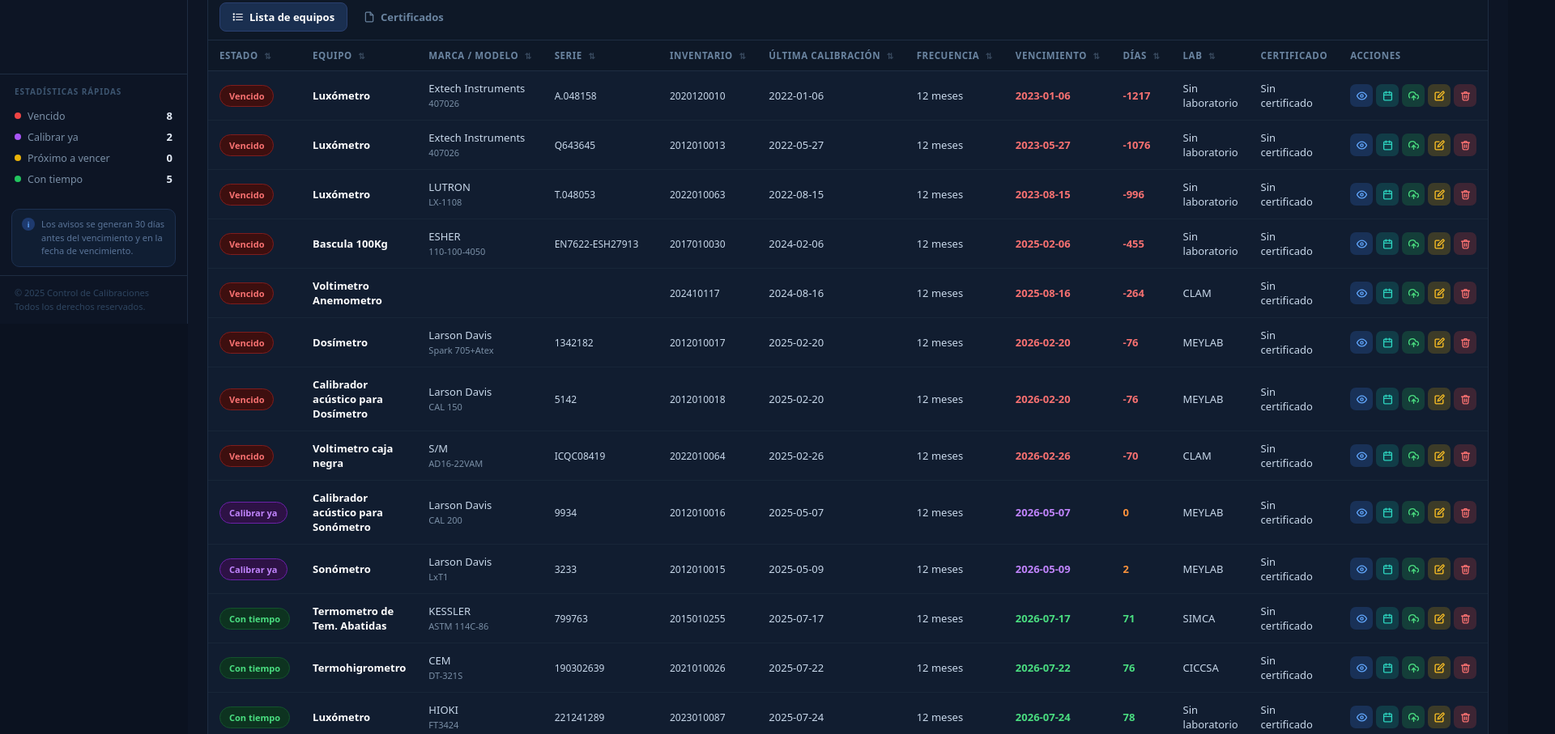
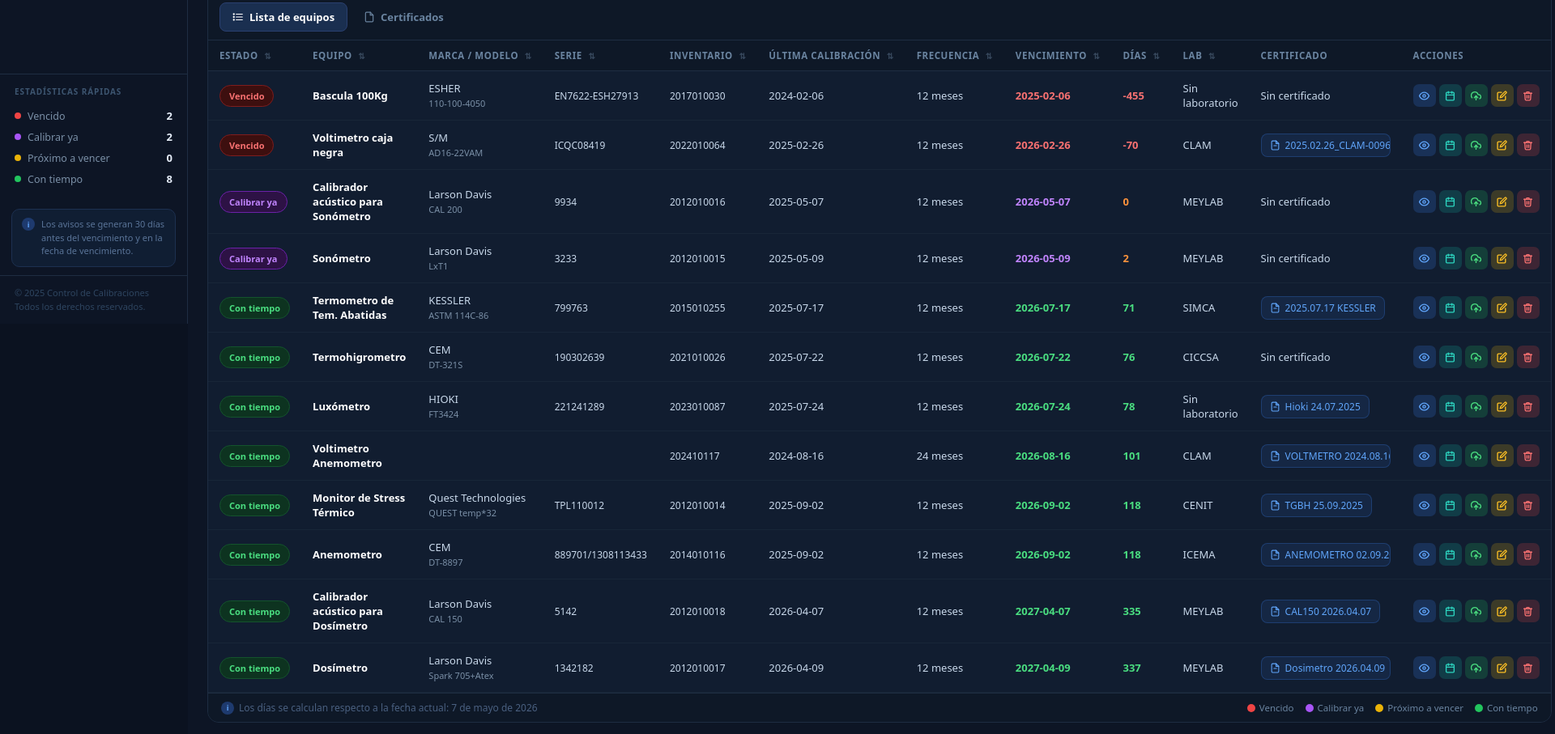
Before and after one commit to JuanCarlosAlcantaraBenitez/Control-Calibraci-n-AL, a plain HTML site: page index.html in a window 1280 px wide. Shown: the part 400-1307 px from the top of the page at 81% size, 1920 px wide, since content can reach past the window. Drawn offline with Linux system fonts and the light colour scheme.

Commit message:
Update index.html

```diff
--- a/index.html
+++ b/index.html
@@ -438,23 +438,25 @@
 <script>
 /* ══════ DATA ══════ */
 const initialEquipos = [
-  {id:'eq1',equipo:'Sonómetro',marca:'Larson Davis',modelo:'LxT1',serie:'3233',inventario:'2012010015',ultima:'2025-05-09',meses:12,aviso:30,lab:'MEYLAB',certificados:[]},
-  {id:'eq2',equipo:'Calibrador acústico para Sonómetro',marca:'Larson Davis',modelo:'CAL 200',serie:'9934',inventario:'2012010016',ultima:'2025-05-07',meses:12,aviso:30,lab:'MEYLAB',certificados:[]},
-  {id:'eq3',equipo:'Dosímetro',marca:'Larson Davis',modelo:'Spark 705+Atex',serie:'1342182',inventario:'2012010017',ultima:'2025-02-20',meses:12,aviso:30,lab:'MEYLAB',certificados:[]},
-  {id:'eq4',equipo:'Calibrador acústico para Dosímetro',marca:'Larson Davis',modelo:'CAL 150',serie:'5142',inventario:'2012010018',ultima:'2025-02-20',meses:12,aviso:30,lab:'MEYLAB',certificados:[]},
-  {id:'eq5',equipo:'Luxómetro',marca:'Extech Instruments',modelo:'407026',serie:'A.048158',inventario:'2020120010',ultima:'2022-01-06',meses:12,aviso:30,lab:'',certificados:[]},
-  {id:'eq6',equipo:'Luxómetro',marca:'Extech Instruments',modelo:'407026',serie:'Q643645',inventario:'2012010013',ultima:'2022-05-27',meses:12,aviso:30,lab:'',certificados:[]},
-  {id:'eq7',equipo:'Monitor de Stress Térmico',marca:'Quest Technologies',modelo:'QUEST temp*32',serie:'TPL110012',inventario:'2012010014',ultima:'2025-09-02',meses:12,aviso:30,lab:'CENIT',certificados:[]},
-  {id:'eq8',equipo:'Termometro de Tem. Abatidas',marca:'KESSLER',modelo:'ASTM 114C-86',serie:'799763',inventario:'2015010255',ultima:'2025-07-17',meses:12,aviso:30,lab:'SIMCA',certificados:[]},
-  {id:'eq9',equipo:'Anemometro',marca:'CEM',modelo:'DT-8897',serie:'889701/1308113433',inventario:'2014010116',ultima:'2025-09-02',meses:12,aviso:30,lab:'ICEMA',certificados:[]},
-  {id:'eq10',equipo:'Luxómetro',marca:'LUTRON',modelo:'LX-1108',serie:'T.048053',inventario:'2022010063',ultima:'2022-08-15',meses:12,aviso:30,lab:'',certificados:[]},
-  {id:'eq11',equipo:'Termohigrometro',marca:'CEM',modelo:'DT-321S',serie:'190302639',inventario:'2021010026',ultima:'2025-07-22',meses:12,aviso:30,lab:'CICCSA',certificados:[]},
-  {id:'eq12',equipo:'Luxómetro',marca:'HIOKI',modelo:'FT3424',serie:'221241289',inventario:'2023010087',ultima:'2025-07-24',meses:12,aviso:30,lab:'',certificados:[]},
-  {id:'eq13',equipo:'Bascula 100Kg',marca:'ESHER',modelo:'110-100-4050',serie:'EN7622-ESH27913',inventario:'2017010030',ultima:'2024-02-06',meses:12,aviso:30,lab:'',certificados:[]},
-  {id:'eq14',equipo:'Voltimetro caja negra',marca:'S/M',modelo:'AD16-22VAM',serie:'ICQC08419',inventario:'2022010064',ultima:'2025-02-26',meses:12,aviso:30,lab:'CLAM',certificados:[]},
-  {id:'eq15',equipo:'Voltimetro Anemometro',marca:'',modelo:'',serie:'',inventario:'202410117',ultima:'2024-08-16',meses:12,aviso:30,lab:'CLAM',certificados:[],certPendiente:true}
+  {id:'eq1',equipo:'Sonómetro',marca:'Larson Davis',modelo:'LxT1',serie:'3233',inventario:'2012010015',ultima:'2025-05-09',meses:12,aviso:30,lab:'MEYLAB',certificados:[],certLink:'',certNombre:'',notas:''},
+  {id:'eq2',equipo:'Calibrador acústico para Sonómetro',marca:'Larson Davis',modelo:'CAL 200',serie:'9934',inventario:'2012010016',ultima:'2025-05-07',meses:12,aviso:30,lab:'MEYLAB',certificados:[],certLink:'',certNombre:'',notas:''},
+  {id:'eq3',equipo:'Dosímetro',marca:'Larson Davis',modelo:'Spark 705+Atex',serie:'1342182',inventario:'2012010017',ultima:'2026-04-09',meses:12,aviso:30,lab:'MEYLAB',certificados:[],certLink:'https://drive.google.com/file/d/1ojx7NvnRxWhvWBlxDI7_uYk6M9yt-4wd/view?usp=sharing',certNombre:'Dosimetro 2026.04.09',notas:''},
+  {id:'eq4',equipo:'Calibrador acústico para Dosímetro',marca:'Larson Davis',modelo:'CAL 150',serie:'5142',inventario:'2012010018',ultima:'2026-04-07',meses:12,aviso:30,lab:'MEYLAB',certificados:[],certLink:'https://drive.google.com/file/d/1xFyquNHU74u_OZYzeTQHSWGZ_Njt3Jkp/view?usp=sharing',certNombre:'CAL150 2026.04.07',notas:''},
+  {id:'eq7',equipo:'Monitor de Stress Térmico',marca:'Quest Technologies',modelo:'QUEST temp*32',serie:'TPL110012',inventario:'2012010014',ultima:'2025-09-02',meses:12,aviso:30,lab:'CENIT',certificados:[],certLink:'https://drive.google.com/file/d/1H-b43yZ7V2Qy7QrKIx199JwOBgM8jZ38/view?usp=sharing',certNombre:'TGBH 25.09.2025',notas:''},
+  {id:'eq8',equipo:'Termometro de Tem. Abatidas',marca:'KESSLER',modelo:'ASTM 114C-86',serie:'799763',inventario:'2015010255',ultima:'2025-07-17',meses:12,aviso:30,lab:'SIMCA',certificados:[],certLink:'https://drive.google.com/file/d/1MpgJB6hbPCk-Zt0Us33JFsJcYOOIakcH/view?usp=sharing',certNombre:'2025.07.17 KESSLER',notas:''},
+  {id:'eq9',equipo:'Anemometro',marca:'CEM',modelo:'DT-8897',serie:'889701/1308113433',inventario:'2014010116',ultima:'2025-09-02',meses:12,aviso:30,lab:'ICEMA',certificados:[],certLink:'https://drive.google.com/file/d/1E0B1XeimPH7gV1cC4p2jWk4MiuhL2YUL/view?usp=sharing',certNombre:'ANEMOMETRO 02.09.2025',notas:''},
+  {id:'eq11',equipo:'Termohigrometro',marca:'CEM',modelo:'DT-321S',serie:'190302639',inventario:'2021010026',ultima:'2025-07-22',meses:12,aviso:30,lab:'CICCSA',certificados:[],certLink:'',certNombre:'',notas:''},
+  {id:'eq12',equipo:'Luxómetro',marca:'HIOKI',modelo:'FT3424',serie:'221241289',inventario:'2023010087',ultima:'2025-07-24',meses:12,aviso:30,lab:'',certificados:[],certLink:'https://drive.google.com/file/d/1PuGvr4juEXPjysWcTAVy29DICTnj8L3b/view?usp=sharing',certNombre:'Hioki 24.07.2025',notas:''},
+  {id:'eq13',equipo:'Bascula 100Kg',marca:'ESHER',modelo:'110-100-4050',serie:'EN7622-ESH27913',inventario:'2017010030',ultima:'2024-02-06',meses:12,aviso:30,lab:'',certificados:[],certLink:'',certNombre:'',notas:''},
+  {id:'eq14',equipo:'Voltimetro caja negra',marca:'S/M',modelo:'AD16-22VAM',serie:'ICQC08419',inventario:'2022010064',ultima:'2025-02-26',meses:12,aviso:30,lab:'CLAM',certificados:[],certLink:'https://drive.google.com/file/d/1xLkyQ58gy9r8rNHzvpmIbzLgzBPfZ84J/view?usp=sharing',certNombre:'2025.02.26_CLAM-00967-25',notas:''},
+  {id:'eq15',equipo:'Voltimetro Anemometro',marca:'',modelo:'',serie:'',inventario:'202410117',ultima:'2024-08-16',meses:24,aviso:30,lab:'CLAM',certificados:[],certLink:'https://drive.google.com/file/d/1N68N_G3Jpt0s5wZN50d1TxmEsLqEHrdg/view?usp=sharing',certNombre:'VOLTMETRO 2024.08.16',notas:''}
 ];
 
+const DATA_VERSION = '2026-05-07';
+if(localStorage.getItem('calibracionesVersion') !== DATA_VERSION){
+  localStorage.removeItem('calibracionesEquipos');
+  localStorage.setItem('calibracionesVersion', DATA_VERSION);
+}
 let equipos = JSON.parse(localStorage.getItem('calibracionesEquipos')||'null') || initialEquipos;
 let config  = JSON.parse(localStorage.getItem('calibracionesConfig')||'{}');
 let _sortCol = 'vencimiento', _sortDir = 1;
```
